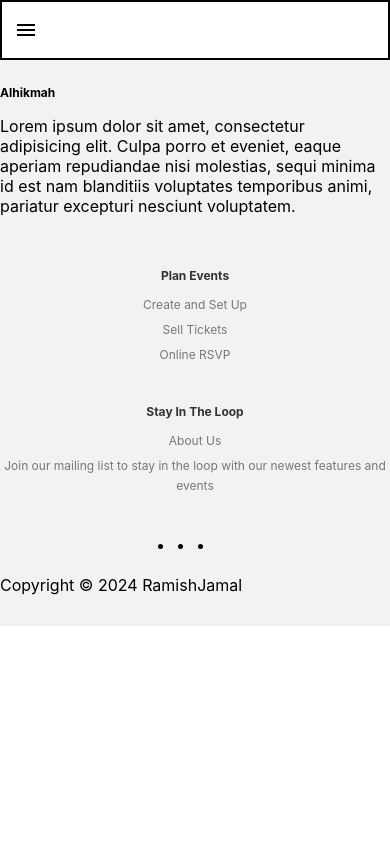
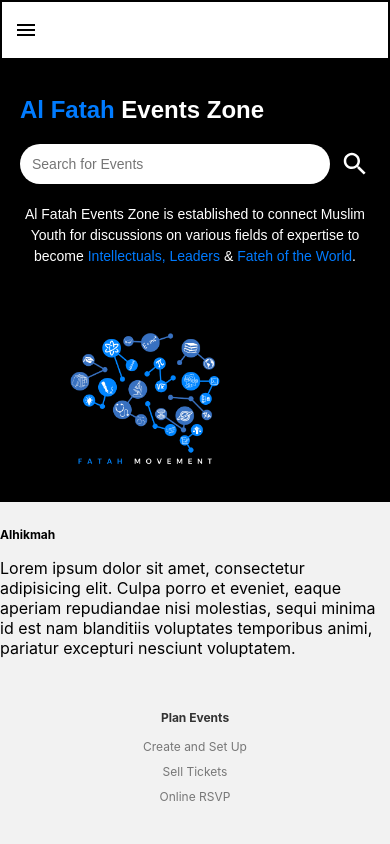
Before and after one commit to ramishj/GreenCompanyBlogs, a React (Create React App) app: page /events in a window 390 px wide. Shown: the top 844 px of the page. Built offline with nearby package versions, Linux system fonts and the light colour scheme.

Commit message:
Added Blogs etc

```diff
--- a/src/App.tsx
+++ b/src/App.tsx
@@ -7,7 +7,7 @@
 const HomePage = lazy(() => import('./pages/HomePage'));
 const DiscussionForum = lazy(() => import('./pages/DiscussionForum'));
 const BlogsAndArticlesPage = lazy(() => import('./pages/BlogsAndArticlesPage'));
-
+const EventsPage = lazy(() => import('./pages/Events'));
 const App: React.FC = () => {
   return (
     <>
@@ -18,6 +18,7 @@
             <Route path="/" element={<HomePage />} />
             <Route path='/discussion-forum' element={<DiscussionForum />} />
             <Route path="/blogs" element={<BlogsAndArticlesPage />} />
+            <Route path='/events' element={<EventsPage />} />
           </Routes>
         </Suspense>
         <Footer />
--- a/src/pages/DiscussionForum.css
+++ b/src/pages/DiscussionForum.css
@@ -123,13 +123,18 @@
 }
   /* Discussion image adjustments for mobile */
   .discussion-image {
-    width: 80%; /* Adjust width as needed */
+    width: 100%; /* Adjust width as needed */
     top: 10px; /* Adjust distance from top */
     right: 10px; /* Adjust distance from right */
     position: static; /* Change position to static so it's not absolute */
     margin-top: 20px; /* Add margin to separate from text */
+
   }
-
+  .image-container {
+    flex: 1;
+    width: 100%; /* Limit maximum width of the image */
+    margin-left: auto;
+  }
   /* Forum description adjustments for mobile */
   .forum-description {
     font-size: 14px; /* Smaller font size for mobile */
--- /dev/null
+++ b/src/pages/Events.css
@@ -0,0 +1,135 @@
+/* Global styles */
+.discussion-forum-page {
+    font-family: 'DM Sans', sans-serif;
+  }
+
+  /* Top section styles */
+  .top-section {
+    background-color: #000;
+    color: #fff;
+    padding: 20px;
+    display: flex;
+    justify-content: center;
+    align-items: center;
+    position: relative; /* Position relative for absolute positioning of image */
+  }
+
+  /* Text container styles */
+  .text-container {
+    flex: 1;
+    margin-right: 20px;
+    padding-left: 10%;
+    padding-bottom: 2%;
+    text-align: left; /* Align text to the left */
+  }
+
+  /* Forum title styles */
+  .forum-title {
+    font-size: 32px;
+    margin-bottom: 20px;
+    text-align: left; /* Align title to the left */
+  }
+
+  /* Highlight styles */
+  .highlight {
+    color: #007BFF;
+  }
+
+  /* Search bar container styles */
+  .search-bar-container {
+    display: flex;
+    align-items: center;
+    margin-bottom: 20px;
+  }
+
+  /* Search bar styles */
+  .search-bar {
+    width: 60%; /* Adjust width as needed */
+    max-width: 400px; /* Limit maximum width */
+    padding: 12px;
+    font-size: 16px; /* Default font size */
+    border: none;
+    border-radius: 25px;
+    outline: none;
+  }
+
+  /* Search icon styles */
+  .search-icon {
+    width: 30px;
+    height: 30px;
+    margin-left: 10px;
+    color: #fff;
+  }
+
+  /* Image container styles */
+  .image-container {
+    flex: 1;
+    max-width: 300px; /* Limit maximum width of the image */
+  }
+
+  /* Discussion image styles */
+  .discussion-image {
+    max-width: 60%; /* Set maximum width to 100% */
+    height: auto; /* Maintain aspect ratio */
+    border-radius: 20px;
+    position: absolute;
+    top: 20px; /* Adjust distance from top */
+    right: 50px; /* Adjust distance from right */
+  }
+
+  /* Forum description styles */
+  .forum-description {
+    font-size: 18px;
+    line-height: 1.5;
+    text-align: left; /* Align text to the left */
+  }
+
+  /* Media query for mobile */
+  @media (max-width: 768px) {
+    /* Top section adjustments for mobile */
+    .top-section {
+      flex-direction: column;
+      align-items: center;
+    }
+
+    /* Text container adjustments for mobile */
+    .text-container {
+      margin-right: 0;
+      margin-bottom: 20px;
+      padding-left: 0; /* Adjust padding for center alignment */
+      text-align: center; /* Center text in mobile */
+      justify-content: center;
+    }
+
+    /* Forum title adjustments for mobile */
+    .forum-title {
+      font-size: 24px; /* Smaller font size for mobile */
+    }
+
+    /* Search bar adjustments for mobile */
+    .search-bar {
+      font-size: 14px; /* Smaller font size for mobile */
+      width: 100%;
+    }
+
+    /* Discussion image adjustments for mobile */
+    .discussion-image {
+      width: 80%; /* Adjust width as needed */
+      top: 10px; /* Adjust distance from top */
+      right: 10px; /* Adjust distance from right */
+      position: static; /* Change position to static so it's not absolute */
+      margin-top: 20px; /* Add margin to separate from text */
+    }
+
+    /* Forum description adjustments for mobile */
+    .forum-description {
+      font-size: 14px; /* Smaller font size for mobile */
+      text-align: center; /* Center text in mobile */
+    }
+    .image-container {
+        flex: 1;
+        max-width: 300px; /* Limit maximum width of the image */
+        /* margin-left: auto; */
+        display: block;
+      }
+  }
--- /dev/null
+++ b/src/pages/Events.tsx
@@ -0,0 +1,30 @@
+import React from 'react';
+import './Events.css'; // Import your CSS file
+import SearchIcon from '@mui/icons-material/Search'; // Import SearchIcon from Material-UI
+import discussionImage from '../assets/Image_Intellect_DiscussionPage.png'; // Import the image
+
+const EventsPage: React.FC = () => {
+  return (
+    <div className="discussion-forum-page">
+      <div className="top-section">
+        <div className="text-container">
+          <h1 className="forum-title">
+            <span className="highlight">Al Fatah</span> Events Zone
+          </h1>
+          <div className="search-bar-container">
+            <input type="text" className="search-bar" placeholder="Search for Events" />
+            <SearchIcon className="search-icon" /> {/* Use SearchIcon component */}
+          </div>
+          <p className="forum-description">
+            Al Fatah Events Zone is established to connect Muslim Youth for discussions on various fields of expertise to become <span className="highlight">Intellectuals, Leaders</span> & <span className="highlight">Fateh of the World</span>.
+          </p>
+        </div>
+        <div className="image-container">
+          <img src={discussionImage} alt="Discussion Image" className="discussion-image" />
+        </div>
+      </div>
+    </div>
+  );
+};
+
+export default EventsPage;
```
